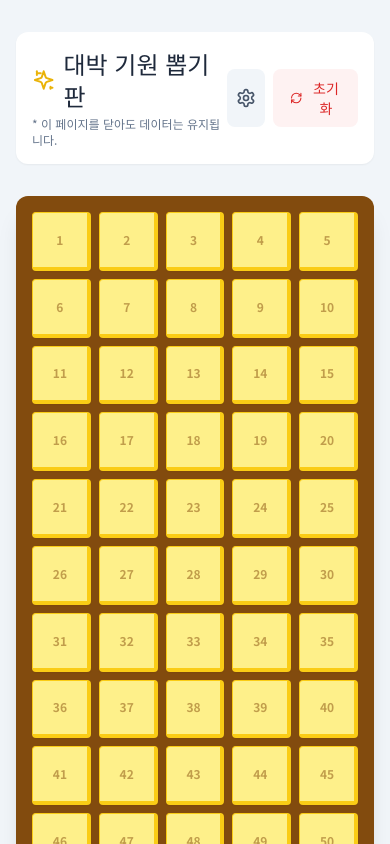
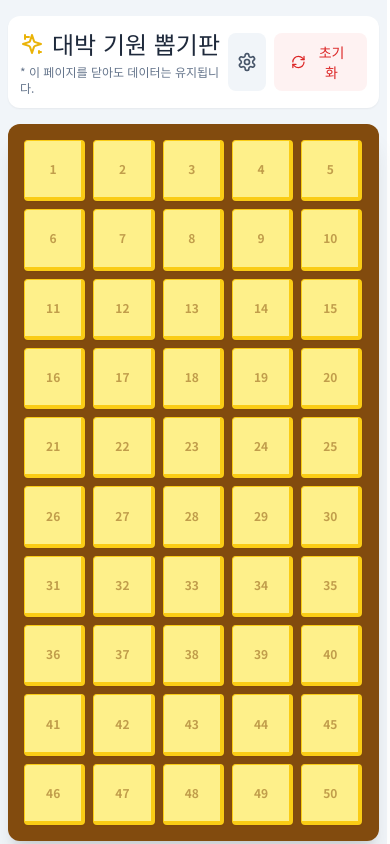
Before and after one commit to smky0311/bbokki_game, a React (Vite) app in the folder bbokki_game.client/: page / in a window 390 px wide. Shown: the top 844 px of the page. Built offline with nearby package versions, Linux system fonts and the light colour scheme.

Commit message:
여백조정

```diff
--- a/bbokki_game.client/src/App.jsx
+++ b/bbokki_game.client/src/App.jsx
@@ -189,8 +189,8 @@ const App = () => {
     };
 
     return (
-        <div className="min-h-screen bg-slate-100 flex flex-col items-center py-8 px-4 font-sans select-none">
-            <div className="w-full max-w-4xl flex justify-between items-center mb-8 bg-white p-4 rounded-xl shadow-sm">
+        <div className="min-h-screen bg-slate-100 flex flex-col items-center py-4 px-2 sm:py-8 sm:px-4 font-sans select-none">
+            <div className="w-full max-w-[95vw] xl:max-w-7xl flex justify-between items-center mb-4 sm:mb-8 bg-white p-3 sm:p-4 rounded-xl shadow-sm">
                 <div>
                     <h1 className="text-2xl font-bold text-slate-800 flex items-center gap-2">
                         <IconSparkles className="text-yellow-500" /> 대박 기원 뽑기판
@@ -207,7 +207,7 @@ const App = () => {
                 </div>
             </div>
 
-            <div className="w-full max-w-4xl grid grid-cols-1 lg:grid-cols-3 gap-8">
+            <div className="w-full max-w-[95vw] xl:max-w-7xl grid grid-cols-1 lg:grid-cols-3 gap-4 sm:gap-8">
                 {/* 왼쪽: 뽑기판 */}
                 <div className="lg:col-span-2">
                     <div className="bg-yellow-800 p-4 rounded-xl shadow-xl relative">
```
